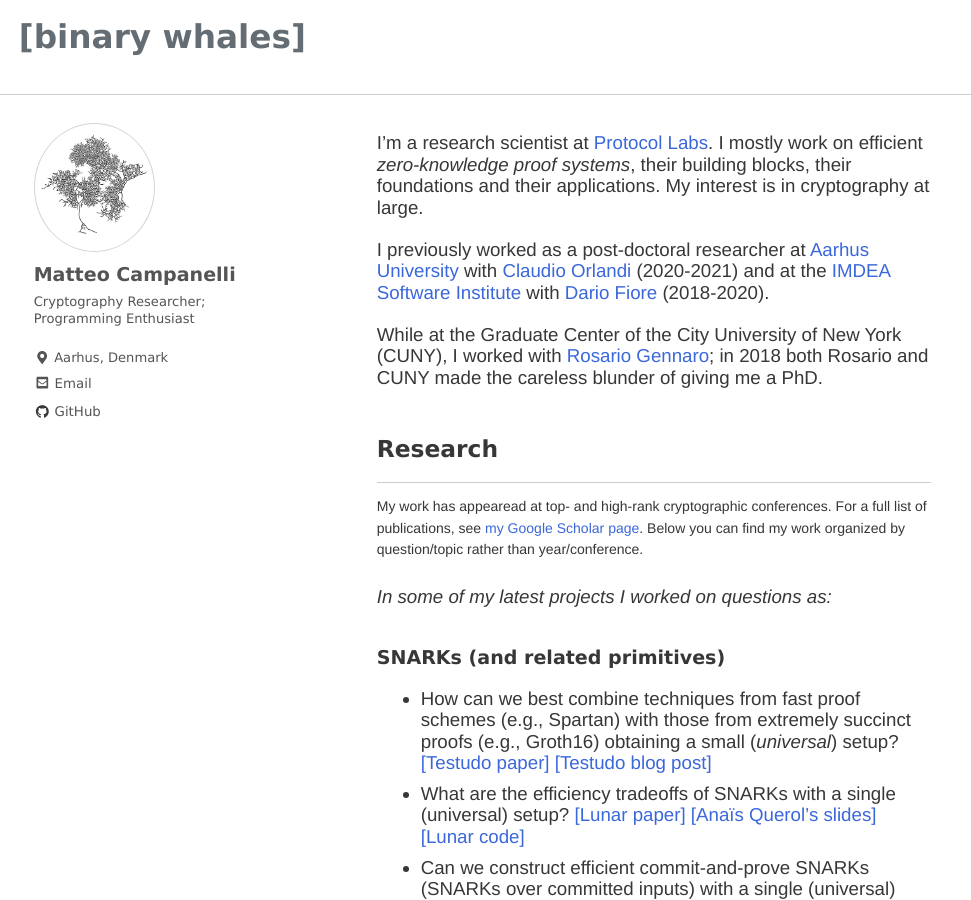
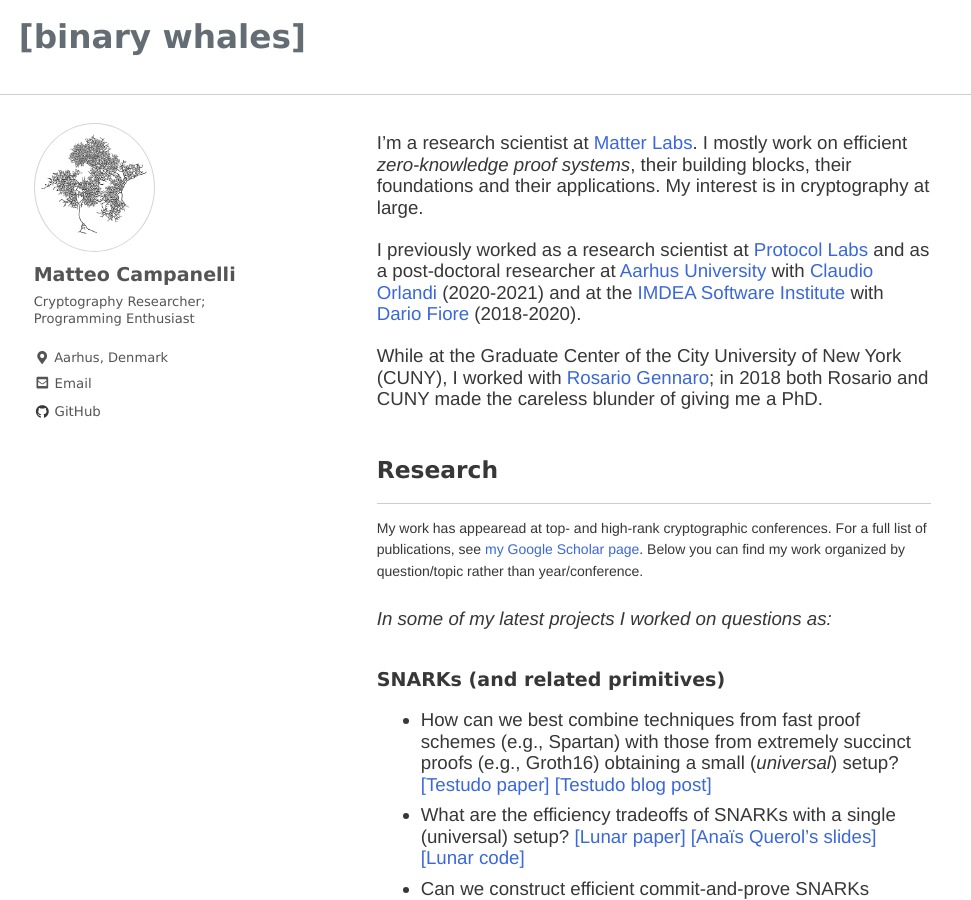
Before and after one commit to matteocam/matteocam.github.io, a Jekyll site: the page built from index.md, in a window 1280 px wide and 900 px high. Shown: the whole window, without its empty margins (0-971 px from the left). Built offline with Jekyll 4.4.1, drawn with Linux system fonts in a browser that asks for light colours; nearby versions of some CDN libraries; some web fonts are replaced; a script that is not in the unit is left out.

Commit message:
Update index.md

```diff
--- a/index.md
+++ b/index.md
@@ -6,10 +6,10 @@
 ---
 
 
-I'm a research scientist at [Protocol Labs](https://protocol.ai).
+I'm a research scientist at [Matter Labs](https://matter-labs.io/).
 I mostly work on efficient _zero-knowledge proof systems_, their building blocks, their foundations and their applications. My interest is in cryptography at large.
 
-I previously worked as a post-doctoral researcher at [Aarhus University](https://www.au.dk/) with [Claudio Orlandi](https://cs.au.dk/~orlandi/) (2020-2021) and at the [IMDEA Software Institute](https://software.imdea.org/index.html) with [Dario Fiore](http://www.dariofiore.it/) (2018-2020).
+I previously worked as a research scientist at [Protocol Labs](https://protocol.ai) and as a post-doctoral researcher at [Aarhus University](https://www.au.dk/) with [Claudio Orlandi](https://cs.au.dk/~orlandi/) (2020-2021) and at the [IMDEA Software Institute](https://software.imdea.org/index.html) with [Dario Fiore](http://www.dariofiore.it/) (2018-2020).
 
 While at the Graduate Center of the City University of New York (CUNY), I worked with [Rosario Gennaro](http://www-cs.ccny.cuny.edu/~rosario/); in 2018 both Rosario and CUNY made the careless blunder of giving me a PhD.
 
```
